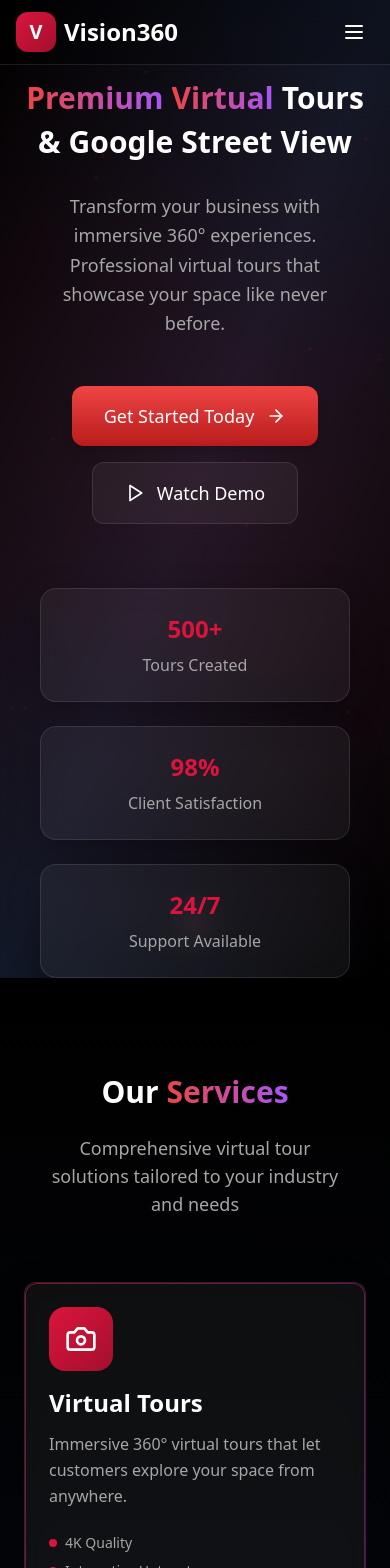
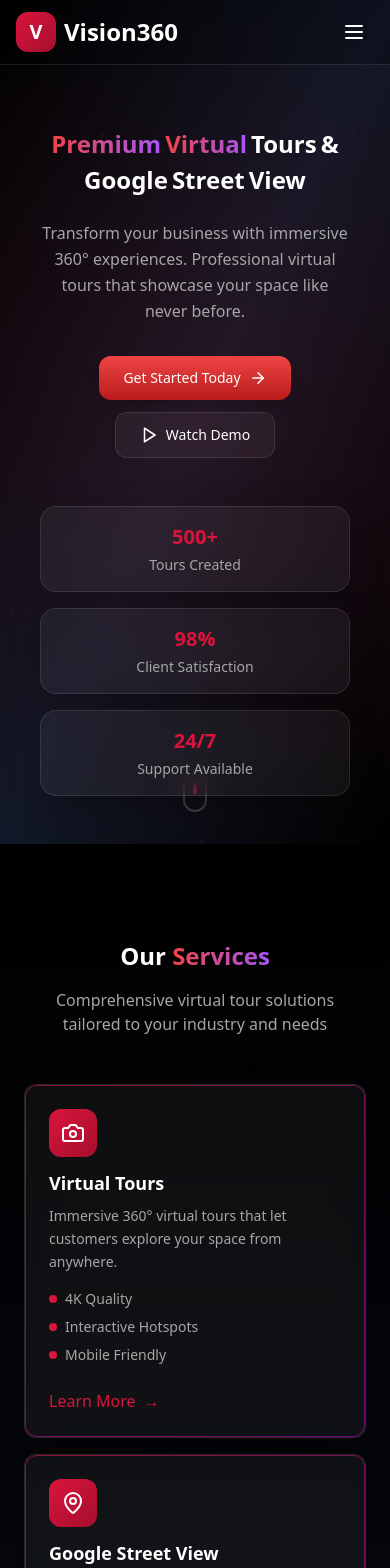
Before and after one commit to thiyo-de/vision360-nubien-style, a React (Vite) app: page / in a window 390 px wide. Shown: the top 1568 px of the page. Built offline with nearby package versions, Linux system fonts and the light colour scheme; a web font is replaced by a local one.

Commit message:
Fix: Improve responsiveness for SM and MD devices

```diff
--- a/src/sections/Hero.tsx
+++ b/src/sections/Hero.tsx
@@ -59,13 +59,13 @@ const Hero = () => {
           className="max-w-5xl mx-auto"
         >
           {/* Main Headline */}
-          <div className="mb-8">
-            <div className="flex flex-wrap justify-center items-center gap-2 sm:gap-4 mb-4">
+          <div className="mb-6 sm:mb-8">
+            <div className="flex flex-wrap justify-center items-center gap-1 sm:gap-2 md:gap-3 lg:gap-4 mb-4">
               {words.map((word, index) => (
                 <motion.span
                   key={index}
                   variants={wordVariants}
-                  className={`text-3xl sm:text-4xl md:text-6xl lg:text-7xl xl:text-8xl font-black text-center ${
+                  className={`text-2xl sm:text-3xl md:text-4xl lg:text-7xl xl:text-8xl font-black text-center ${
                     ['Premium', 'Virtual'].includes(word)
                       ? 'text-gradient'
                       : 'text-white'
@@ -81,7 +81,7 @@ const Hero = () => {
           <motion.p
             variants={wordVariants}
             transition={{ duration: 0.6, delay: 0.3 }}
-            className="text-lg sm:text-xl md:text-2xl text-muted-foreground mb-12 max-w-3xl mx-auto leading-relaxed px-4"
+            className="text-base sm:text-lg md:text-xl lg:text-2xl text-muted-foreground mb-8 sm:mb-10 md:mb-12 max-w-3xl mx-auto leading-relaxed px-4"
           >
             Transform your business with immersive 360° experiences. Professional virtual tours
             that showcase your space like never before.
@@ -91,24 +91,24 @@ const Hero = () => {
           <motion.div
             variants={wordVariants}
             transition={{ duration: 0.6, delay: 0.4 }}
-            className="flex flex-col sm:flex-row gap-4 sm:gap-6 justify-center items-center px-4"
+            className="flex flex-col sm:flex-row gap-3 sm:gap-4 md:gap-6 justify-center items-center px-4"
           >
             <motion.a
               href="#contact"
               whileHover={{ scale: 1.05 }}
               whileTap={{ scale: 0.95 }}
-              className="btn-primary flex items-center space-x-3 text-lg"
+              className="btn-primary flex items-center space-x-2 sm:space-x-3 text-sm sm:text-base md:text-lg px-6 sm:px-8 py-3 sm:py-4"
             >
               <span>Get Started Today</span>
-              <ArrowRight size={20} />
+              <ArrowRight size={18} className="sm:w-5 sm:h-5" />
             </motion.a>
 
             <motion.button
               whileHover={{ scale: 1.05 }}
               whileTap={{ scale: 0.95 }}
-              className="btn-glass flex items-center space-x-3 text-lg"
+              className="btn-glass flex items-center space-x-2 sm:space-x-3 text-sm sm:text-base md:text-lg px-6 sm:px-8 py-3 sm:py-4"
             >
-              <Play size={20} />
+              <Play size={18} className="sm:w-5 sm:h-5" />
               <span>Watch Demo</span>
             </motion.button>
           </motion.div>
@@ -116,7 +116,7 @@ const Hero = () => {
           {/* Stats */}
           <motion.div
             variants={containerVariants}
-            className="grid grid-cols-1 sm:grid-cols-3 gap-6 sm:gap-8 mt-16 sm:mt-20 px-4"
+            className="grid grid-cols-1 sm:grid-cols-3 gap-4 sm:gap-6 md:gap-8 mt-12 sm:mt-16 md:mt-20 px-4"
           >
             {[
               { number: '500+', label: 'Tours Created' },
@@ -127,12 +127,12 @@ const Hero = () => {
                 key={index}
                 variants={wordVariants}
                 transition={{ duration: 0.6, delay: 0.6 + index * 0.1 }}
-                className="glass-card text-center hover:scale-105 transition-transform duration-300"
+                className="glass-card text-center hover:scale-105 transition-transform duration-300 p-4 sm:p-6"
               >
-                <div className="text-2xl sm:text-3xl md:text-4xl font-bold text-primary mb-2">
+                <div className="text-xl sm:text-2xl md:text-3xl lg:text-4xl font-bold text-primary mb-1 sm:mb-2">
                   {stat.number}
                 </div>
-                <div className="text-muted-foreground">{stat.label}</div>
+                <div className="text-muted-foreground text-sm sm:text-base">{stat.label}</div>
               </motion.div>
             ))}
           </motion.div>
--- a/src/sections/Services.tsx
+++ b/src/sections/Services.tsx
@@ -64,12 +64,12 @@ const Services = () => {
           whileInView={{ opacity: 1, y: 0 }}
           viewport={{ once: true }}
           transition={{ duration: 0.6 }}
-          className="text-center mb-16 px-4"
+          className="text-center mb-12 sm:mb-16 px-4"
         >
-          <h2 className="text-3xl sm:text-4xl md:text-5xl lg:text-6xl font-bold text-white mb-6">
+          <h2 className="text-2xl sm:text-3xl md:text-4xl lg:text-6xl font-bold text-white mb-4 sm:mb-6">
             Our <span className="text-gradient">Services</span>
           </h2>
-          <p className="text-lg sm:text-xl text-muted-foreground max-w-3xl mx-auto">
+          <p className="text-base sm:text-lg md:text-xl text-muted-foreground max-w-3xl mx-auto">
             Comprehensive virtual tour solutions tailored to your industry and needs
           </p>
         </motion.div>
@@ -79,7 +79,7 @@ const Services = () => {
           initial="hidden"
           whileInView="visible"
           viewport={{ once: true }}
-          className="grid grid-cols-1 sm:grid-cols-2 lg:grid-cols-3 gap-6 sm:gap-8"
+          className="grid grid-cols-1 sm:grid-cols-2 lg:grid-cols-3 gap-4 sm:gap-6 md:gap-8"
         >
           {services.map((service, index) => (
             <motion.div
@@ -92,12 +92,12 @@ const Services = () => {
               }}
               className="glass-card gradient-border hover:shadow-glow transition-all duration-500 group"
             >
-              <div className="mb-6">
-                <div className="w-16 h-16 bg-gradient-primary rounded-2xl flex items-center justify-center mb-4 group-hover:animate-pulse-glow transition-all duration-300">
-                  <service.icon size={32} className="text-white" />
+              <div className="mb-4 sm:mb-6">
+                <div className="w-12 h-12 sm:w-16 sm:h-16 bg-gradient-primary rounded-xl sm:rounded-2xl flex items-center justify-center mb-3 sm:mb-4 group-hover:animate-pulse-glow transition-all duration-300">
+                  <service.icon size={24} className="sm:w-8 sm:h-8 text-white" />
                 </div>
-                <h3 className="text-2xl font-bold text-white mb-3">{service.title}</h3>
-                <p className="text-muted-foreground leading-relaxed">
+                <h3 className="text-lg sm:text-xl md:text-2xl font-bold text-white mb-2 sm:mb-3">{service.title}</h3>
+                <p className="text-muted-foreground leading-relaxed text-sm sm:text-base">
                   {service.description}
                 </p>
               </div>
--- a/src/sections/WhyChooseUs.tsx
+++ b/src/sections/WhyChooseUs.tsx
@@ -40,9 +40,9 @@ const WhyChooseUs = () => {
   ];
 
   return (
-    <section className="py-16 sm:py-24 bg-gradient-to-b from-gray-900 to-black scroll-mt-20">
+    <section className="py-12 sm:py-16 md:py-20 lg:py-24 bg-gradient-to-b from-gray-900 to-black scroll-mt-20">
       <div className="container mx-auto px-4 sm:px-6">
-        <div className="grid grid-cols-1 lg:grid-cols-2 gap-12 lg:gap-16 items-center">
+        <div className="grid grid-cols-1 lg:grid-cols-2 gap-8 sm:gap-10 md:gap-12 lg:gap-16 items-center">
           {/* Left Side - Image/Video */}
           <motion.div
             initial={{ opacity: 0, x: -50 }}
@@ -71,7 +71,7 @@ const WhyChooseUs = () => {
             </div>
 
             {/* Floating Benefits */}
-            <div className="grid grid-cols-2 gap-3 sm:gap-4 mt-6 sm:mt-8">
+            <div className="grid grid-cols-2 gap-2 sm:gap-3 md:gap-4 mt-4 sm:mt-6 md:mt-8">
               {benefits.slice(0, 4).map((benefit, index) => (
                 <motion.div
                   key={index}
@@ -80,9 +80,9 @@ const WhyChooseUs = () => {
                   viewport={{ once: true }}
                   transition={{ delay: index * 0.1, duration: 0.6 }}
                   whileHover={{ scale: 1.05 }}
-                  className="glass-card p-3 sm:p-4 text-center hover:shadow-glow transition-all duration-300"
+                  className="glass-card p-2 sm:p-3 md:p-4 text-center hover:shadow-glow transition-all duration-300"
                 >
-                  <benefit.icon size={20} className="text-primary mx-auto mb-2" />
+                  <benefit.icon size={16} className="sm:w-5 sm:h-5 text-primary mx-auto mb-1 sm:mb-2" />
                   <h4 className="text-white font-medium text-xs sm:text-sm">{benefit.title}</h4>
                 </motion.div>
               ))}
@@ -96,11 +96,11 @@ const WhyChooseUs = () => {
             viewport={{ once: true }}
             transition={{ duration: 0.8 }}
           >
-            <h2 className="text-3xl sm:text-4xl md:text-5xl font-bold text-white mb-6">
+            <h2 className="text-2xl sm:text-3xl md:text-4xl lg:text-5xl font-bold text-white mb-4 sm:mb-6">
               Why Choose <span className="text-gradient">Vision360</span>?
             </h2>
 
-            <p className="text-lg sm:text-xl text-muted-foreground mb-8 leading-relaxed">
+            <p className="text-base sm:text-lg md:text-xl text-muted-foreground mb-6 sm:mb-8 leading-relaxed">
               We're not just photographers - we're visual storytellers who help
               businesses create powerful first impressions and drive real results.
             </p>
@@ -130,7 +130,7 @@ const WhyChooseUs = () => {
             </div>
 
             {/* Stats Row */}
-            <div className="grid grid-cols-3 gap-4 sm:gap-6 mb-8">
+            <div className="grid grid-cols-3 gap-3 sm:gap-4 md:gap-6 mb-6 sm:mb-8">
               {[
                 { number: '500+', label: 'Projects' },
                 { number: '98%', label: 'Satisfaction' },
@@ -144,10 +144,10 @@ const WhyChooseUs = () => {
                   transition={{ delay: index * 0.1, duration: 0.6 }}
                   className="text-center"
                 >
-                  <div className="text-xl sm:text-2xl md:text-3xl font-bold text-primary mb-1">
+                  <div className="text-lg sm:text-xl md:text-2xl lg:text-3xl font-bold text-primary mb-1">
                     {stat.number}
                   </div>
-                  <div className="text-muted-foreground text-sm">{stat.label}</div>
+                  <div className="text-muted-foreground text-xs sm:text-sm">{stat.label}</div>
                 </motion.div>
               ))}
             </div>
```
